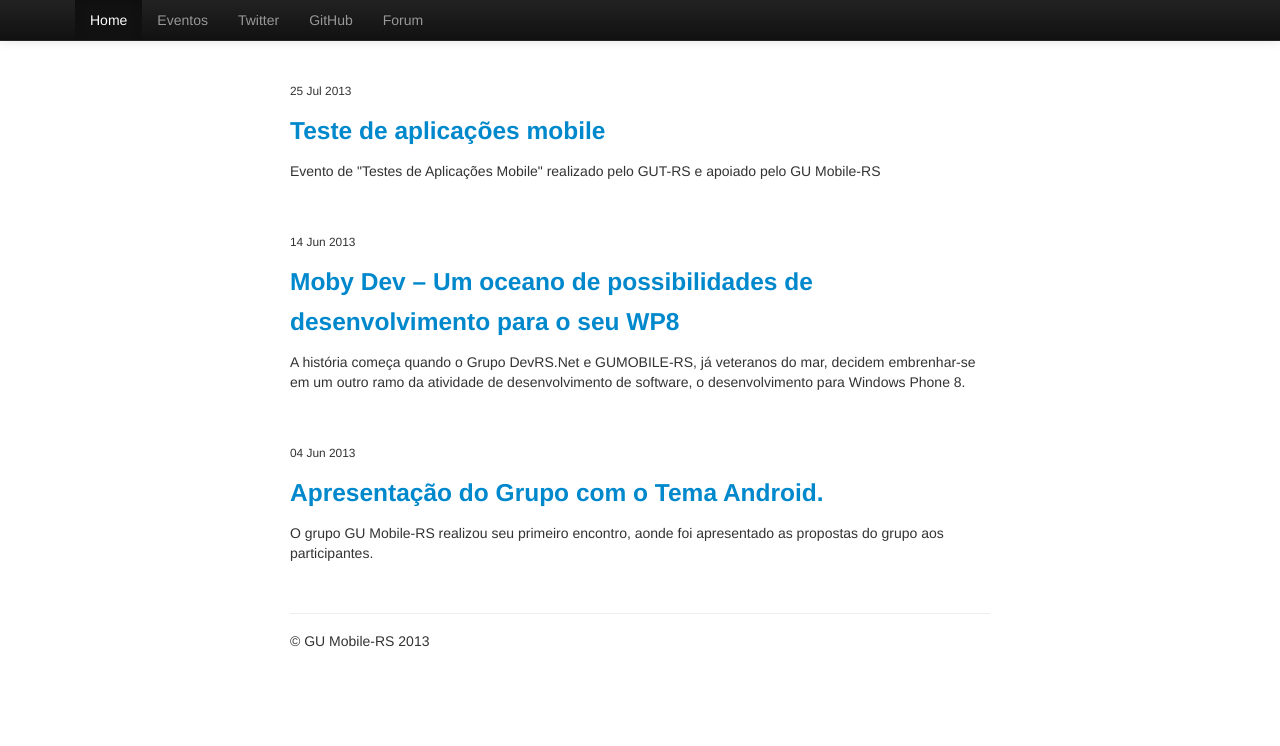
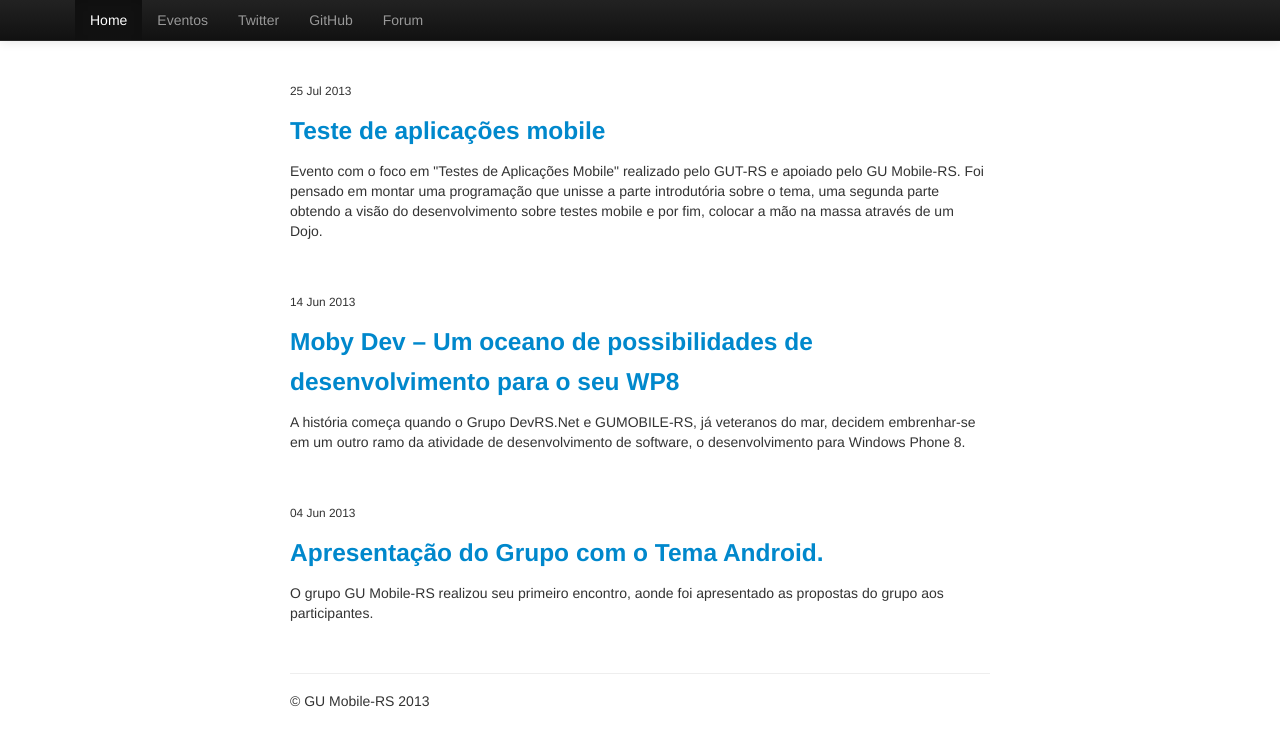
Before and after one commit to vameri/gumobilers.github.com, a Jekyll site: the page built from events/index.html, in a window 1280 px wide. Shown: the top 746 px of the page. Built offline with Jekyll 4.4.1, drawn with Linux system fonts in a browser that asks for light colours.

Commit message:
update post

```diff
--- a/_posts/2013-07-25-teste-de-aplicacoes-mobile.html
+++ b/_posts/2013-07-25-teste-de-aplicacoes-mobile.html
@@ -1,7 +1,7 @@
 ---
 layout: default
 title: Teste de aplicações mobile
-description: Evento de "Testes de Aplicações Mobile" realizado pelo GUT-RS e apoiado pelo GU Mobile-RS
+description: Evento com o foco em "Testes de Aplicações Mobile" realizado pelo GUT-RS e apoiado pelo GU Mobile-RS. Foi pensado em montar uma programação que unisse a parte introdutória sobre o tema, uma segunda parte obtendo a visão do desenvolvimento sobre testes mobile e por fim, colocar a mão na massa através de um Dojo.
 ---
 
 <div class="row">
```
